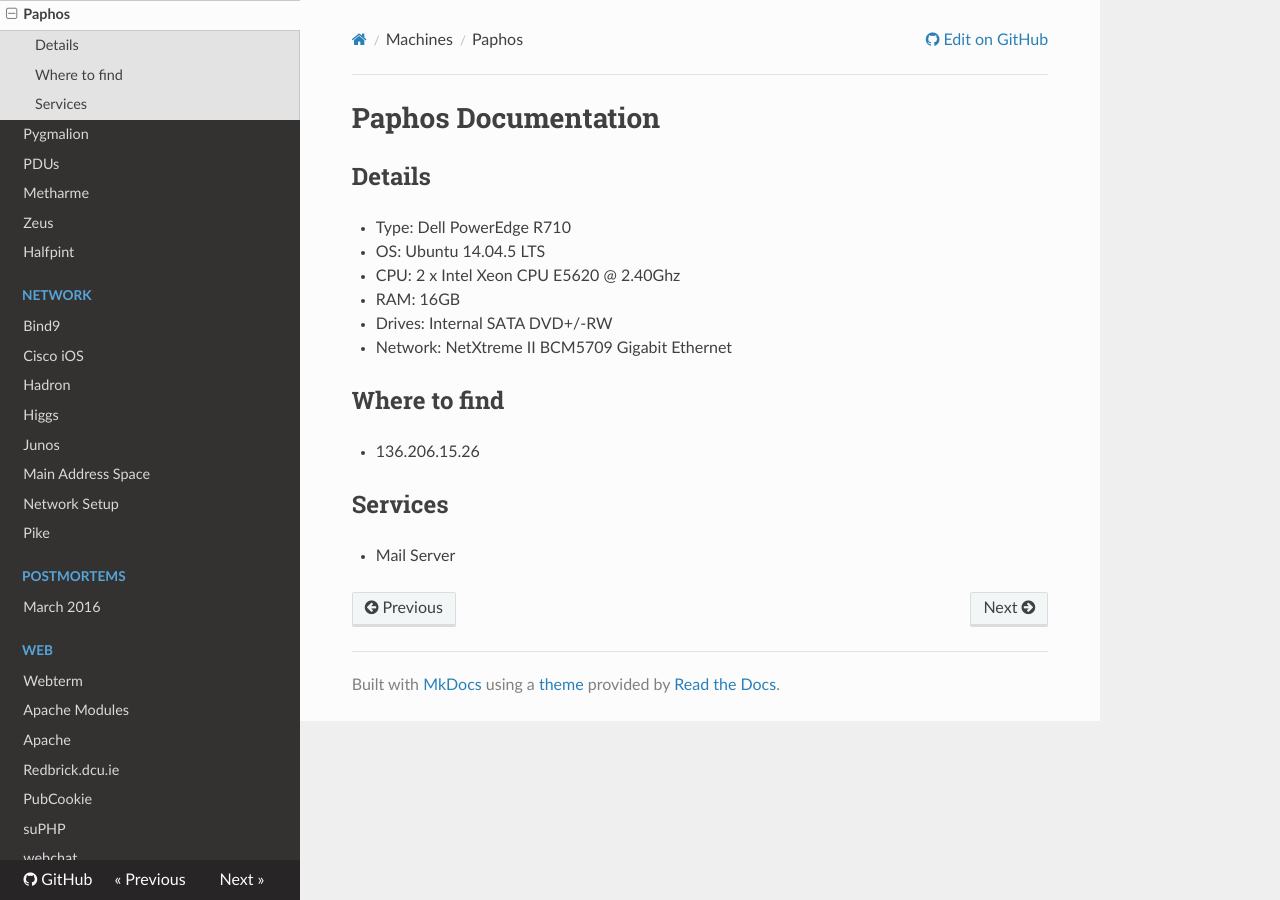
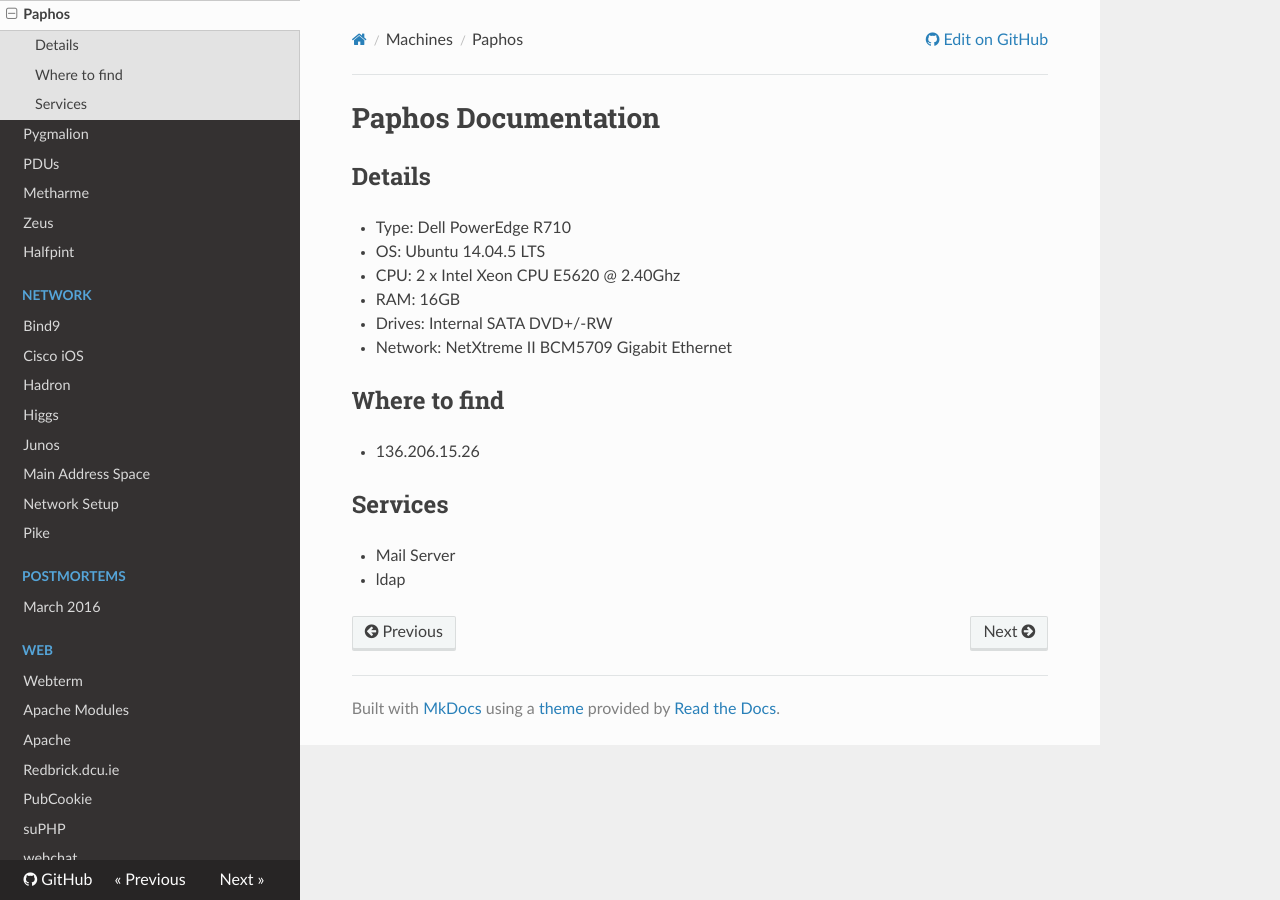
Before and after one commit to redbrick/docs-old, an MkDocs documentation site: the page built from docs/machines/paphos.md, in a window 1280 px wide. Built offline with MkDocs 1.6.1, drawn with Linux system fonts in a browser that asks for light colours; nearby versions of some CDN libraries; old or Windows-style settings are respelled for this version of MkDocs.

Commit message:
Added ldap to paphos

```diff
--- a/docs/machines/paphos.md
+++ b/docs/machines/paphos.md
@@ -16,3 +16,4 @@
 ## Services
 
 * Mail Server
+* ldap
```
